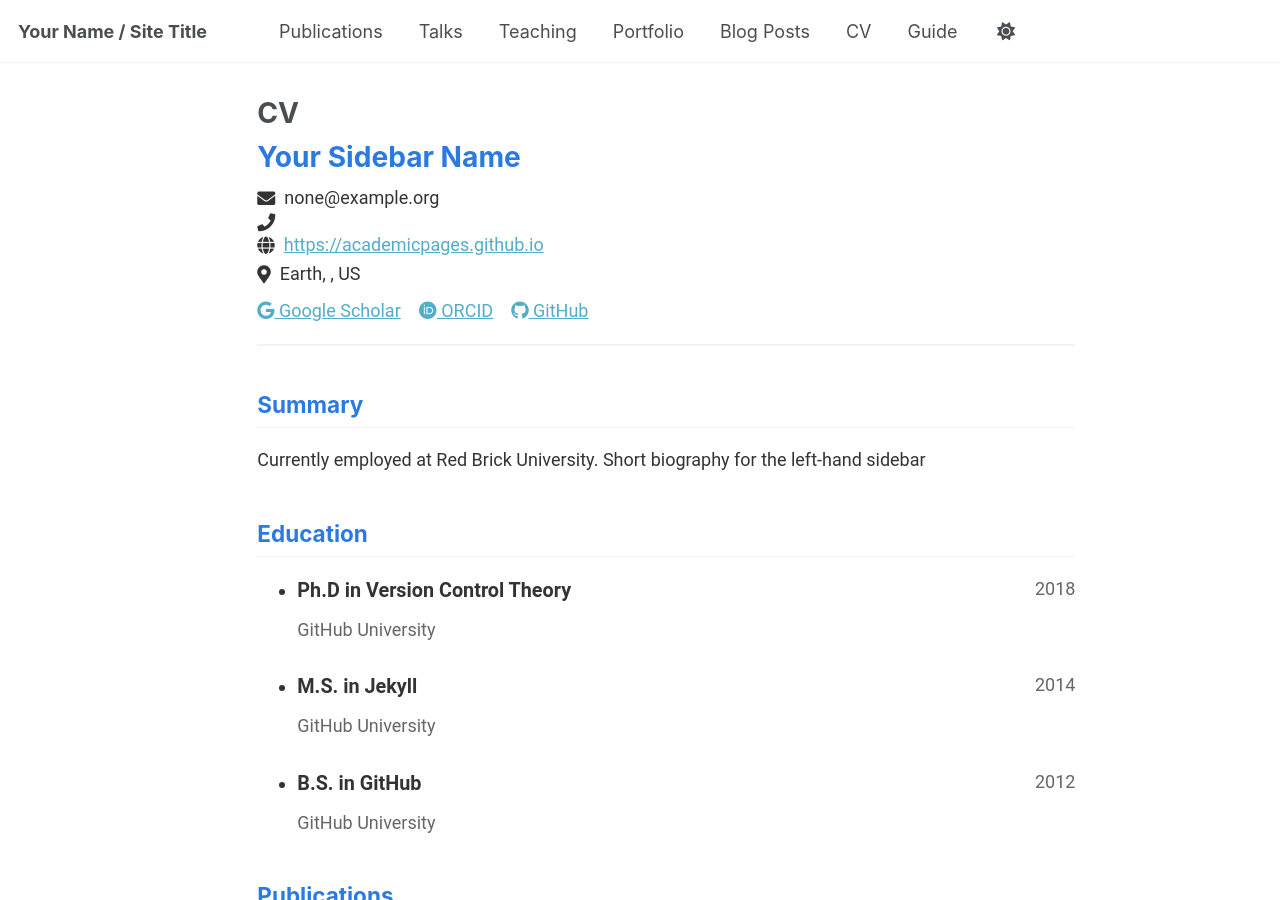
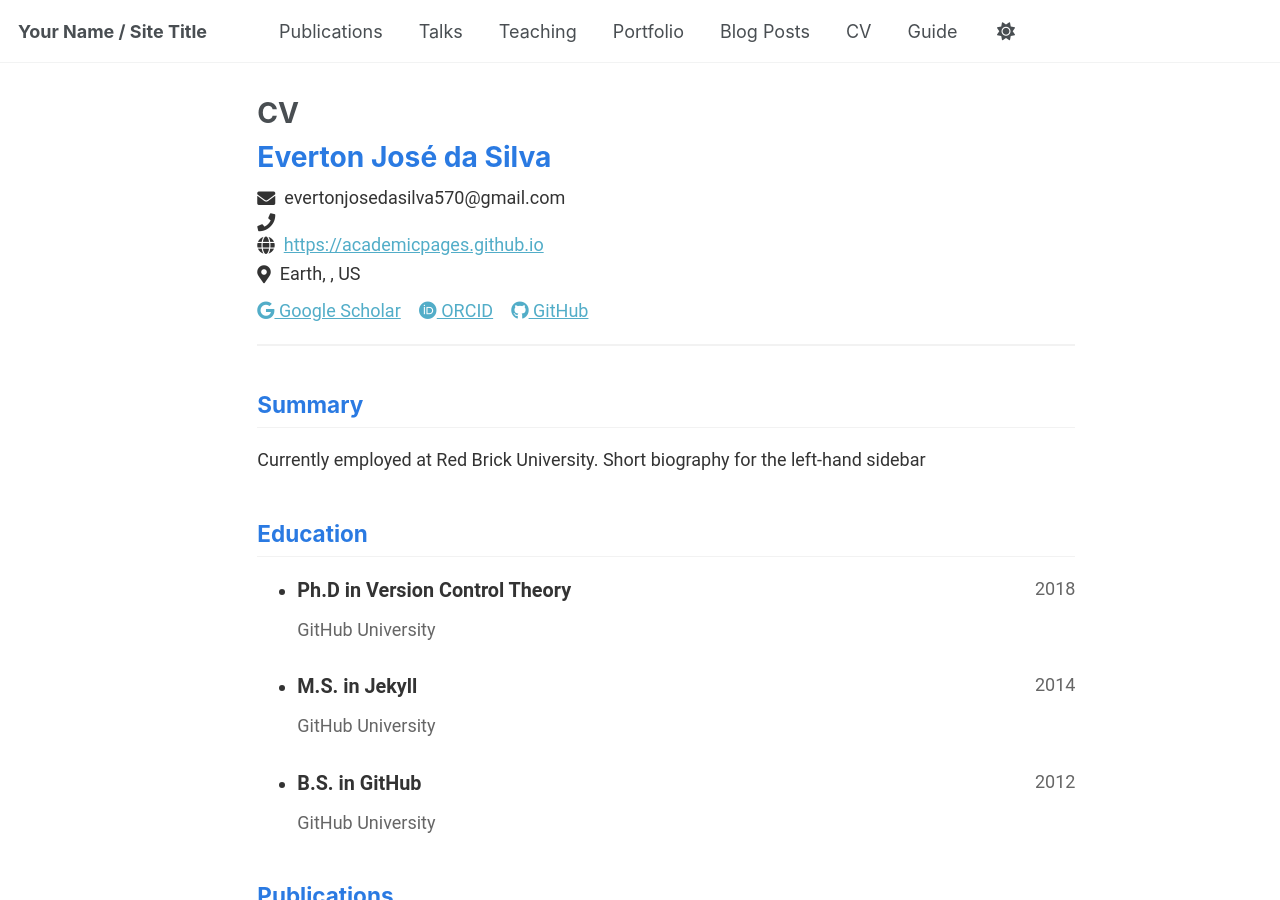
Before and after one commit to EvertonJdaSilva/EvertonJdaSilva.github.io, a Jekyll site: the page built from _pages/cv-json.md, in a window 1280 px wide and 900 px high. Built offline with Jekyll 4.4.1, drawn with Linux system fonts in a browser that asks for light colours.

Commit message:
Update cv.json

```diff
--- a/_data/cv.json
+++ b/_data/cv.json
@@ -1,7 +1,7 @@
 {
   "basics": {
-    "name": "Your Sidebar Name",
-    "email": "none@example.org",
+    "name": "Everton José da Silva",
+    "email": "evertonjosedasilva570@gmail.com",
     "phone": "",
     "website": "https://academicpages.github.io",
     "summary": "Currently employed at Red Brick University. Short biography for the left-hand sidebar",
```
